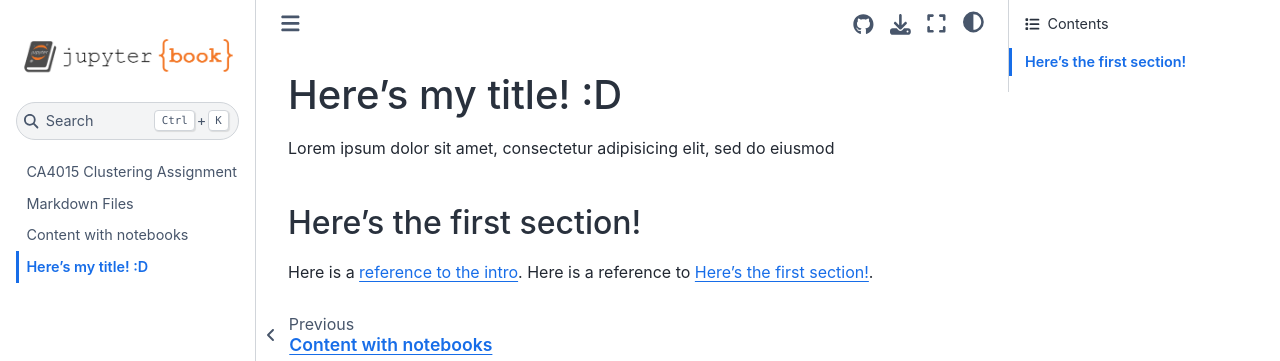
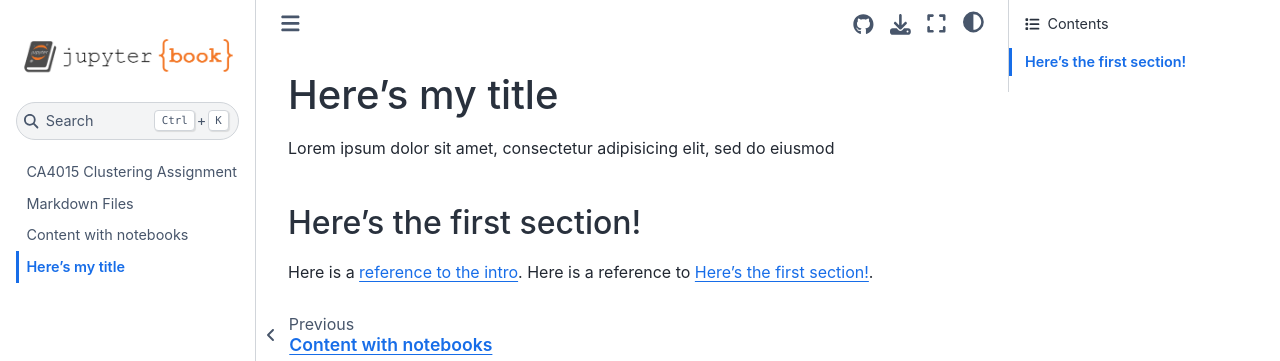
Before and after one commit to scummins00/CA4015-Clustering-Assignment, a Jupyter Book: the page built from book/mymarkdownfile.md, in a window 1280 px wide. Shown: the top 361 px of the page. Built offline with Jupyter Book 1.0.4 settings and Sphinx 7.4.7 and the Sphinx Book theme 1.1.4, drawn with Linux system fonts in a browser that asks for light colours.

Commit message:
small change

```diff
--- a/book/mymarkdownfile.md
+++ b/book/mymarkdownfile.md
@@ -1,4 +1,4 @@
-# Here's my title! :D
+# Here's my title
 
 Lorem ipsum dolor sit amet, consectetur adipisicing elit, sed do eiusmod
 
```
